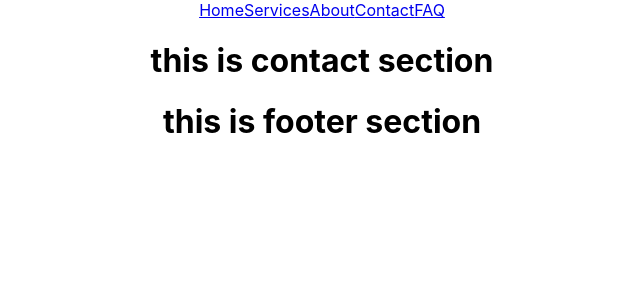
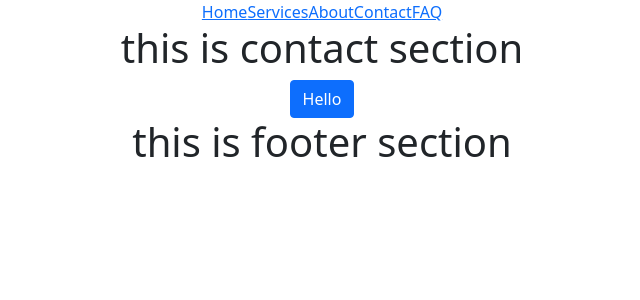
Before and after one commit to Jaber4770/Banglay-IELTS, a React (Create React App) app: page /contact in a window 1280 px wide. Shown: the top 300 px of the page, without its empty margins (318-958 px from the left). Built offline with nearby package versions, Linux system fonts and the light colour scheme.

Commit message:
React Bootstrap added

```diff
--- a/package.json
+++ b/package.json
@@ -6,7 +6,9 @@
     "@testing-library/jest-dom": "^5.16.1",
     "@testing-library/react": "^12.1.2",
     "@testing-library/user-event": "^13.5.0",
+    "bootstrap": "^5.1.3",
     "react": "^17.0.2",
+    "react-bootstrap": "^2.1.1",
     "react-dom": "^17.0.2",
     "react-router-dom": "^5.3.0",
     "react-scripts": "5.0.0",
--- a/src/App.js
+++ b/src/App.js
@@ -9,6 +9,7 @@
 import Home from './component/Home/Home';
 import NotFound from './component/NotFound/NotFound';
 import Services from './component/Services/Services';
+import 'bootstrap/dist/css/bootstrap.min.css';
 
 function App() {
   return (
--- a/src/component/Contact/Contact.js
+++ b/src/component/Contact/Contact.js
@@ -1,9 +1,11 @@
 import React from 'react';
+import { Button } from 'react-bootstrap';
 
 const Contact = () => {
     return (
         <div>
             <h1>this is contact section</h1>
+            <Button variant='primary'>Hello</Button>
         </div>
     );
 };
```
Also changed, not shown: 1 other file (tests, documents, lock files or other folders).
